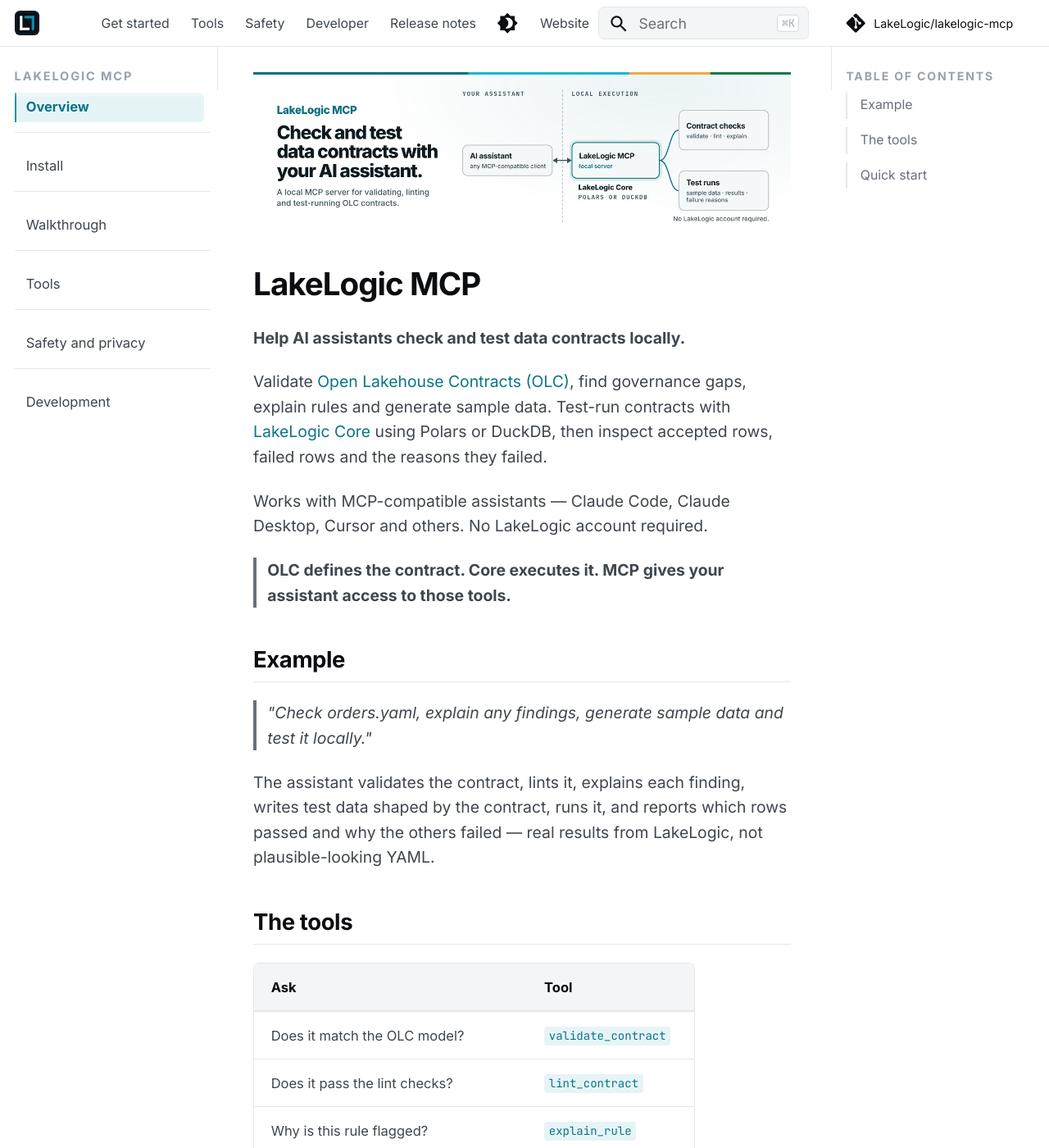
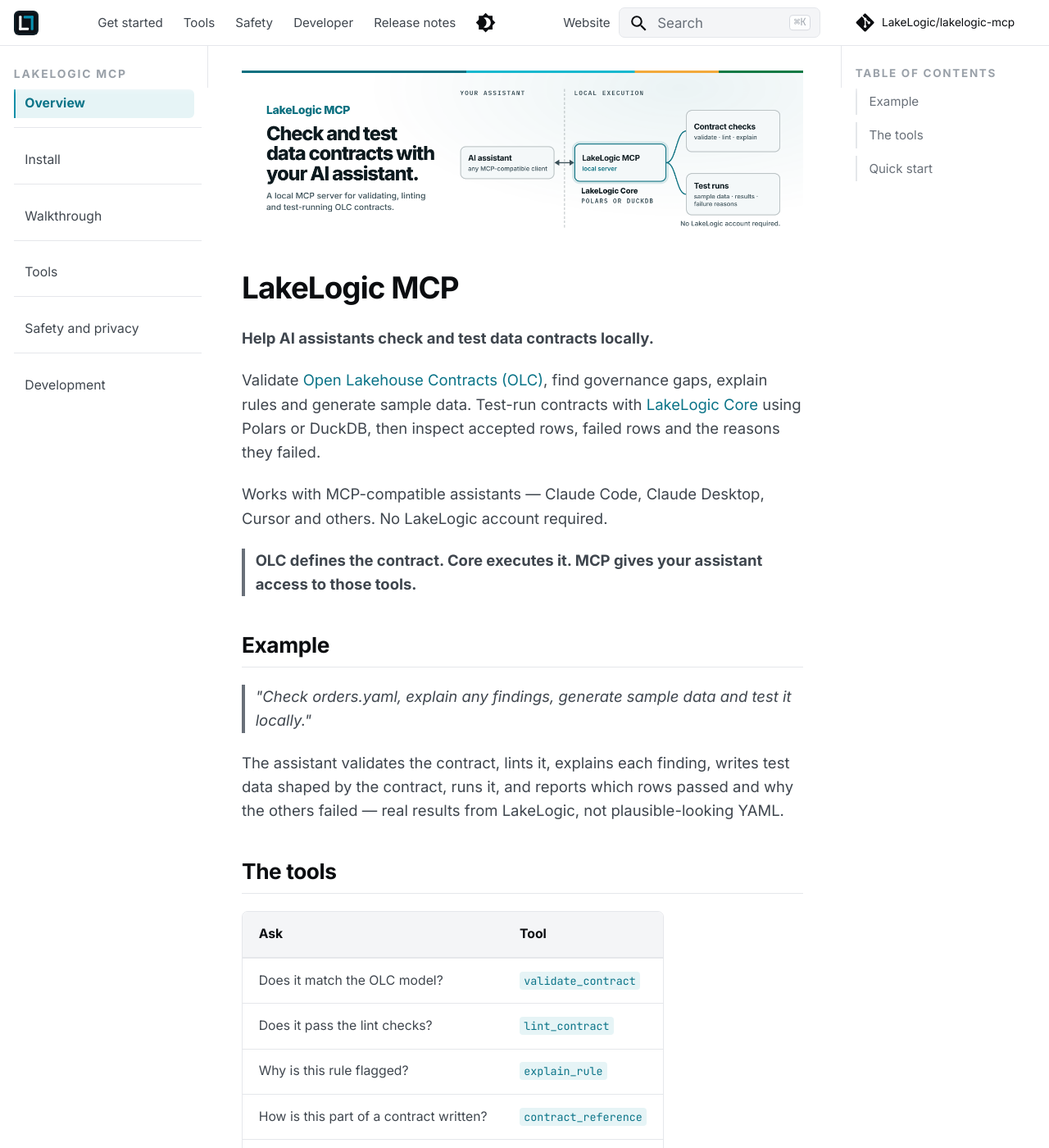
Before and after one commit to LakeLogic/lakelogic-mcp, an MkDocs documentation site: the page built from docs/index.md, in a window 1280 px wide and 1400 px high. Shown: the whole window at 82% size. Built offline with MkDocs 1.6.1 and Material for MkDocs 9.7.7, drawn with Linux system fonts in a browser that asks for light colours; comment, search, counter and statistics services are not loaded.

Commit message:
docs: text 5% above default (was 10%)

```diff
--- a/docs/stylesheets/extra.css
+++ b/docs/stylesheets/extra.css
@@ -1388,10 +1388,10 @@
   white-space: nowrap;
 }
 
-/* ── Text 10% larger (2026-10-24) ───────────────────────────────────────────────────────────
-   The pages read best at 110% browser zoom, so the root size is raised 10% at each of
+/* ── Text 5% larger (2026-10-24) ───────────────────────────────────────────────────────────
+   The pages read best a little above the default size, so the root size is raised 5% at each of
    Material's breakpoints (125% / 137.5% / 150%). Every size here is in rem, so headings,
    tables, code and the header all scale together, as zoom does. */
-html { font-size: 137.5%; }
-@media screen and (min-width: 100em) { html { font-size: 151.25%; } }
-@media screen and (min-width: 125em) { html { font-size: 165%; } }
+html { font-size: 131.25%; }
+@media screen and (min-width: 100em) { html { font-size: 144.375%; } }
+@media screen and (min-width: 125em) { html { font-size: 157.5%; } }
--- a/mkdocs.yml
+++ b/mkdocs.yml
@@ -73,7 +73,7 @@
 
 extra_css:
   # Bump ?v= on every extra.css change: GitHub Pages serves it unhashed.
-  - stylesheets/extra.css?v=3
+  - stylesheets/extra.css?v=4
 
 extra_javascript:
   - javascripts/theme-switcher.js
```
